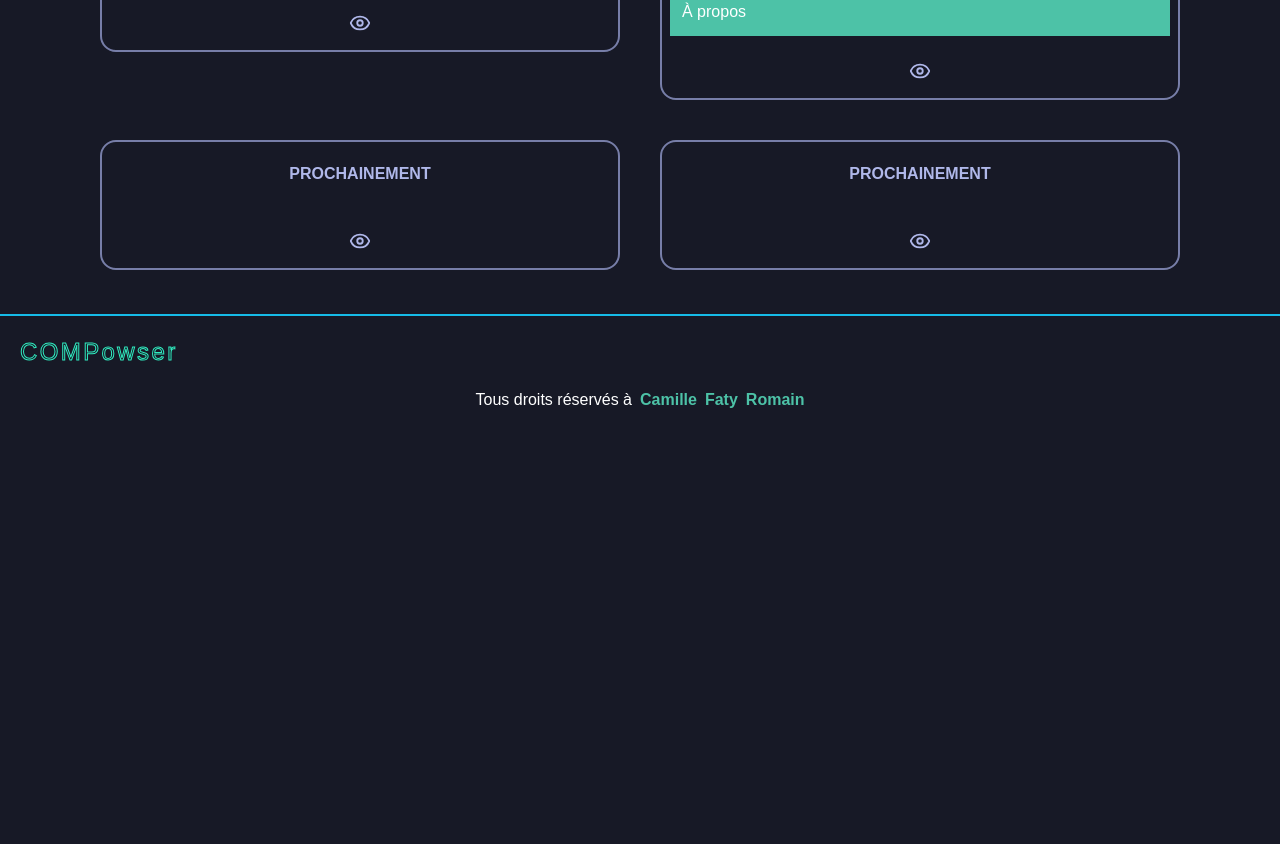
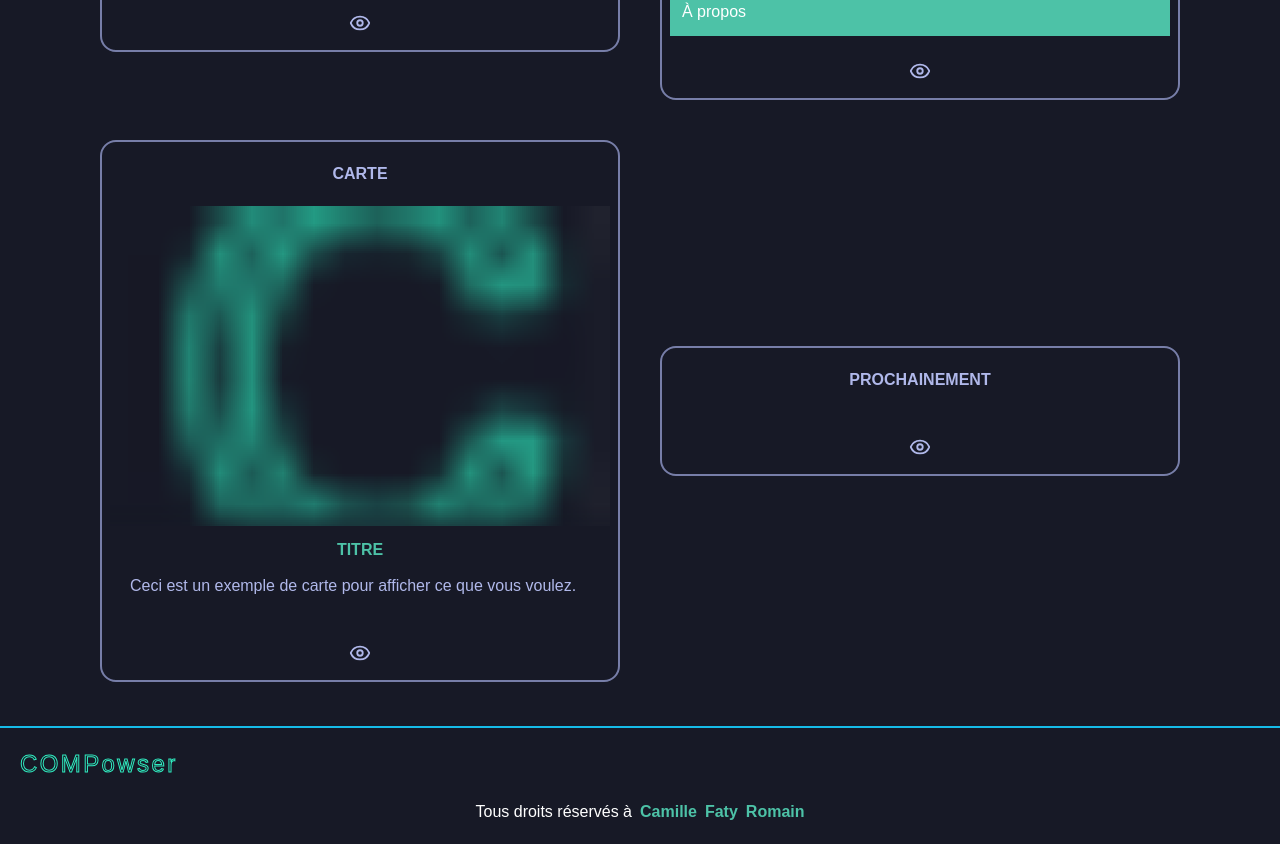
Before and after one commit to rchouhani/compowser, a Next.js app in the folder compowser/: page / in a window 1280 px wide. Shown: the part 1368-2212 px from the top of the page. Before the commit the page ends 1800 px from the top, so only its background shows below. Built offline with nearby package versions, Linux system fonts and the light colour scheme.

Commit message:
add/ CardCard to hompage

```diff
--- a/compowser/src/app/page.js
+++ b/compowser/src/app/page.js
@@ -9,6 +9,7 @@ import CardInputPassword from "./components/CardInputPassword";
 import CardInputCyberpunk from "./components/CardInputCyberpunk";
 import CardFooter from "./components/CardFooter";
 import { codeSnippets } from "./data/componentsData";
+import CardCard from "./components/CardCard";
 
 export default function Home() {
   return (
@@ -89,7 +90,11 @@ export default function Home() {
           />
 
           {/* Cartes vides à remplir plus tard */}
-          <Card title="Prochainement" />
+           <Card
+            title="Carte"
+            component={<CardCard />}
+            code={codeSnippets.CardCard}
+          />
           <Card title="Prochainement" />
         </div>
       </section>
```
